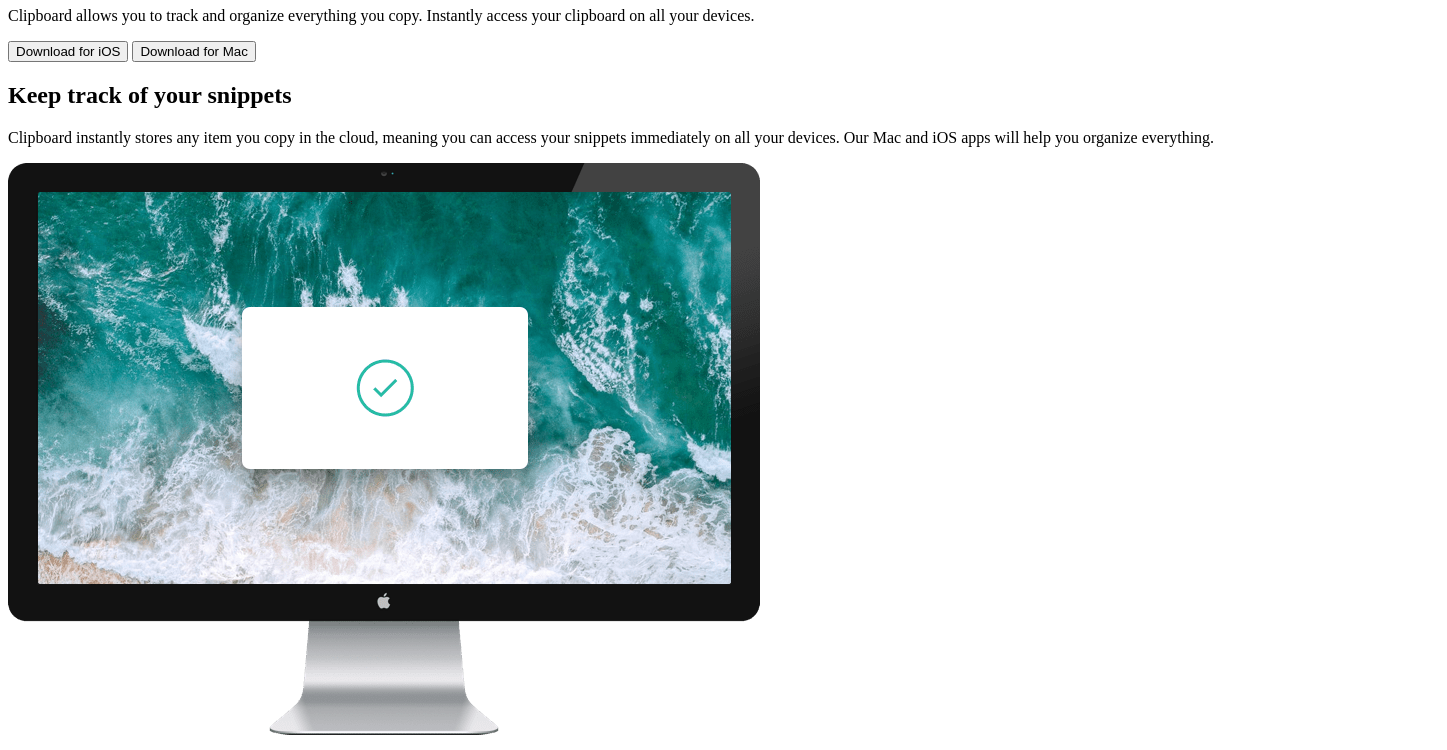
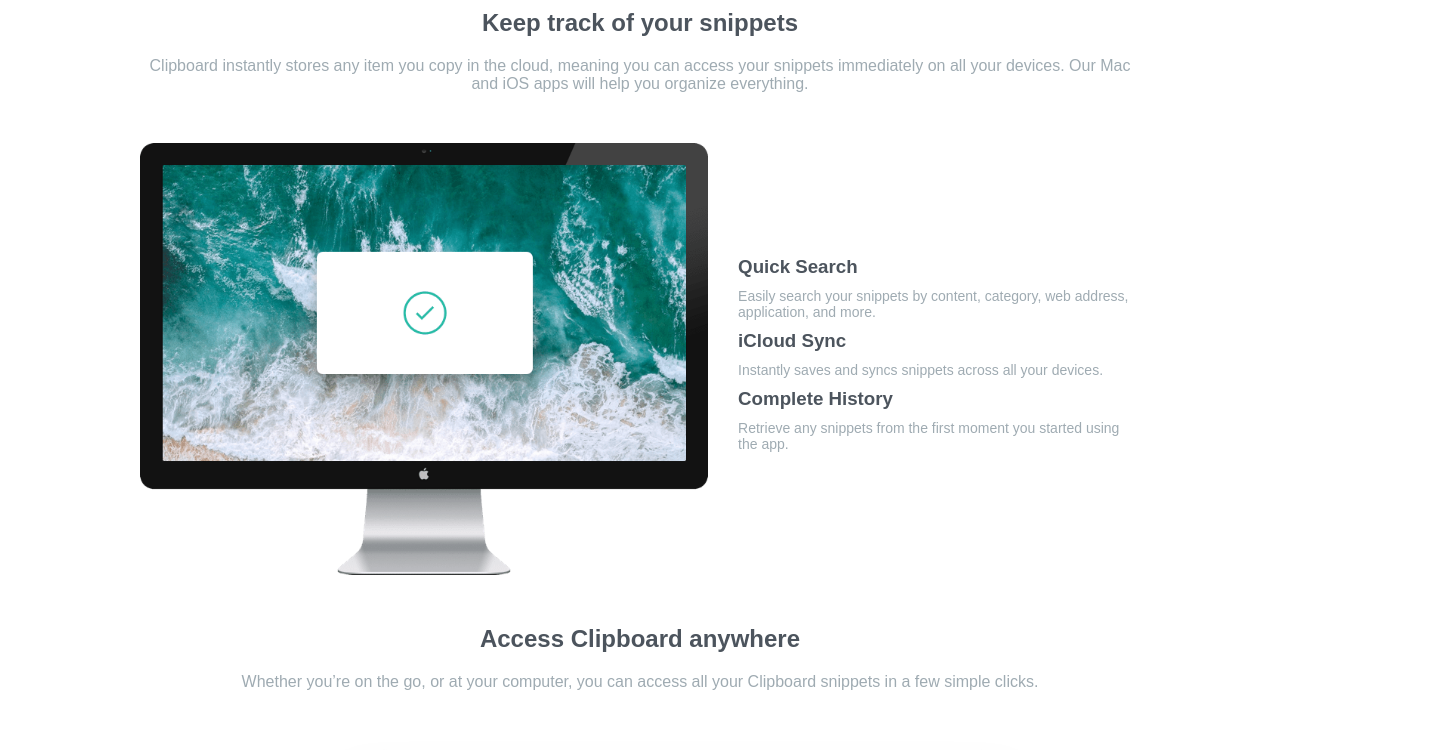
Before and after one commit to Kekso7/clipboard-loading-page, a plain HTML site: page index.html in a window 1280 px wide. Shown: the part 577-1327 px from the top of the page, 1447 px wide, since content can reach past the window. Drawn offline with Linux system fonts and the light colour scheme; the site is published under a folder, as on GitHub Pages, so addresses that start at the root find nothing; a web font is replaced by a local one.

Commit message:
Update index.html

```diff
--- a/index.html
+++ b/index.html
@@ -11,8 +11,8 @@
 			sizes="32x32"
 			href="./images/favicon-32x32.png"
 		/>
-		<link rel="stylesheet" href="/css/style.css" />
-		<link rel="stylesheet" href="/css/all.min.css" />
+		<link rel="stylesheet" href="./css/style.css" />
+		<link rel="stylesheet" href="./css/all.min.css" />
 		<link rel="preconnect" href="https://fonts.googleapis.com" />
 		<link rel="preconnect" href="https://fonts.gstatic.com" crossorigin />
 		<link
```
